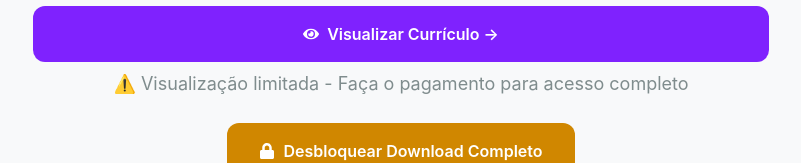
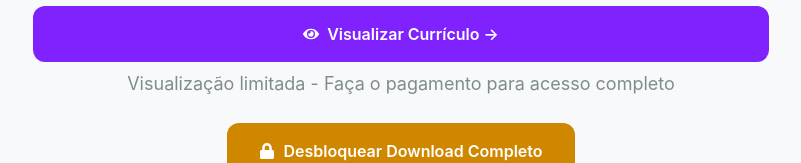
Before and after one commit to ErickShaco/Projeto-pdfix-frontend, a Next.js app: page /curriculo in a window 1280 px wide. Shown: the part 2484-2647 px from the top of the page, without its empty margins (239-1040 px from the left). Built offline with nearby package versions, Linux system fonts and the light colour scheme; no server answers.

Commit message:
fix/deploy:Feito ajustes no arquivo yml para otimizar o build

```diff
--- a/src/components/curriculo/CurriculoForm.jsx
+++ b/src/components/curriculo/CurriculoForm.jsx
@@ -516,7 +516,7 @@ export default function CurriculoForm() {
         <p className="text-xs text-[var(--color-text-light)] dark:text-gray-300 text-center mt-2">
           {pagamentoAtivo
             ? 'Visualize uma prévia do seu currículo antes de baixar'
-            : '⚠️ Visualização limitada - Faça o pagamento para acesso completo'}
+            : ' Visualização limitada - Faça o pagamento para acesso completo'}
         </p>
       </div>
 
```
